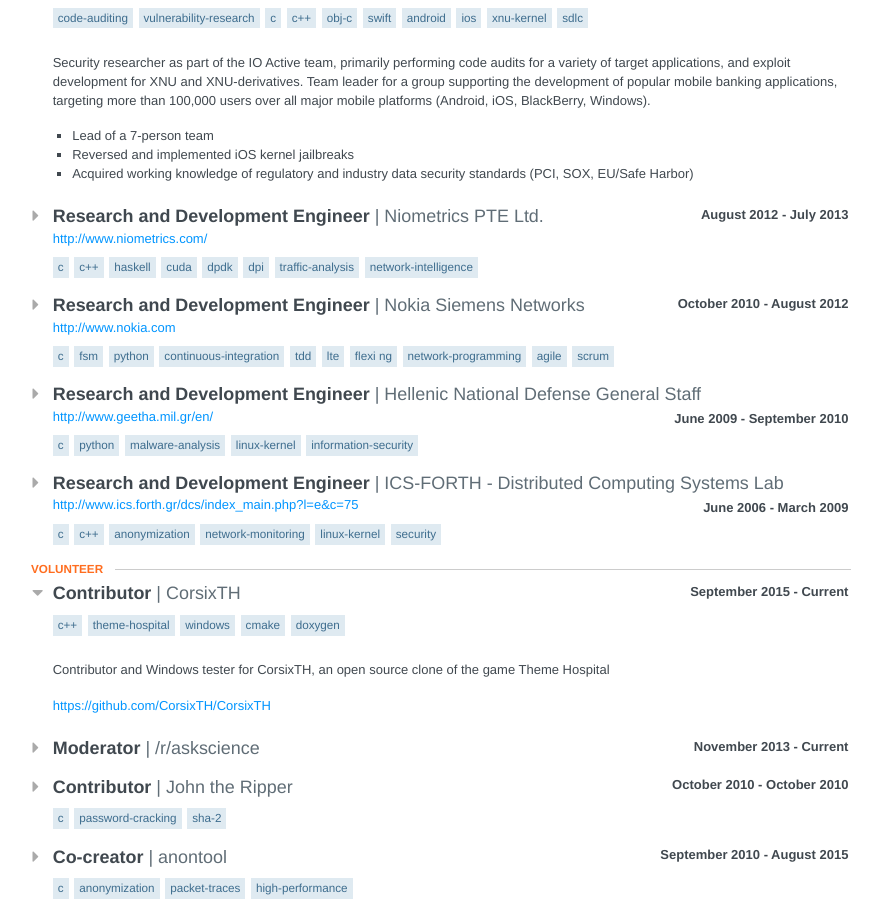
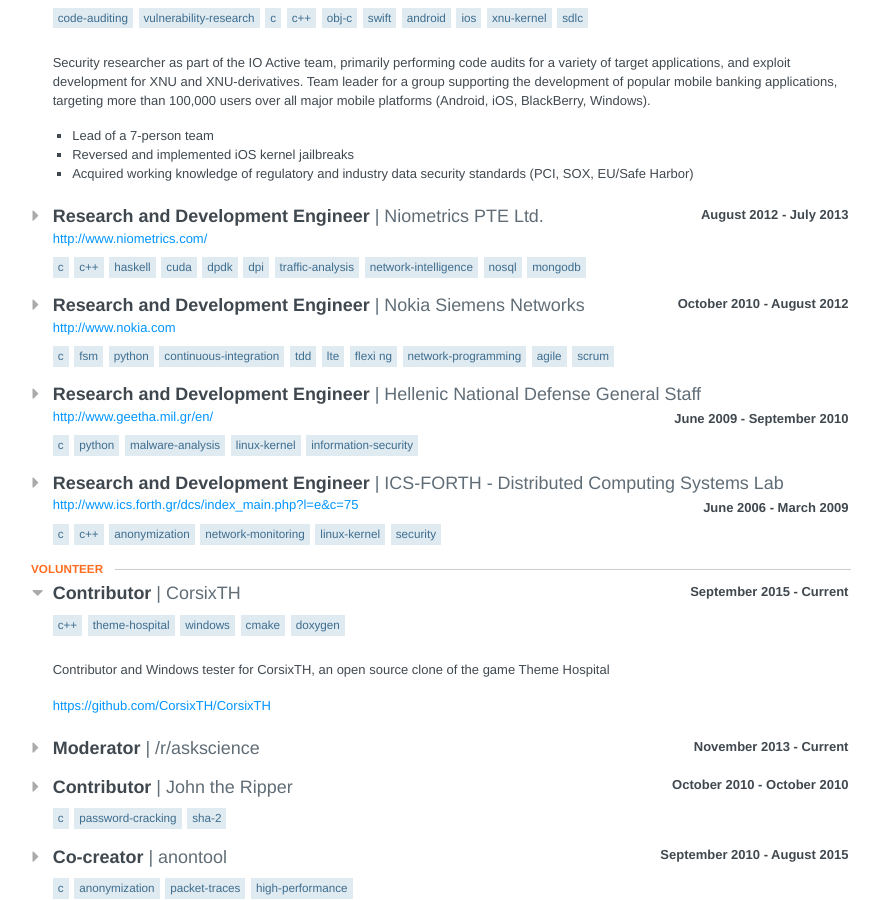
Before and after one commit to mfukar/mfukar.github.com, a Jekyll site: the page resources/hire-me.html, which Jekyll copies as it is, in a window 1280 px wide and 900 px high, scrolled down 765 px. Shown: the whole window, without its empty margins (199-1079 px from the left). Built offline with Jekyll 4.4.1, drawn with Linux system fonts in a browser that asks for light colours; nearby versions of some CDN libraries.

Commit message:
CV tags update

```diff
--- a/resources/hire-me.html
+++ b/resources/hire-me.html
@@ -940,6 +940,8 @@
                         <li>dpi</li>
                         <li>traffic-analysis</li>
                         <li>network-intelligence</li>
+                        <li>nosql</li>
+                        <li>mongodb</li>
                     </ul>
                     <div class="item display none" style="opacity:0">
                         <div class="summary">
```
